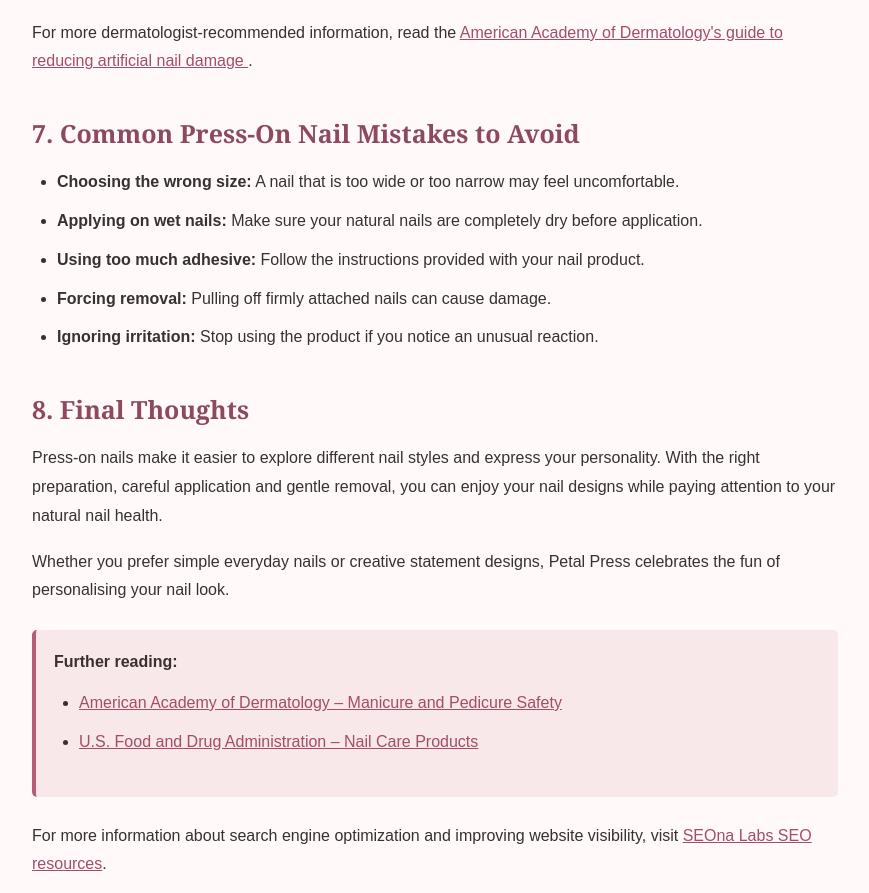
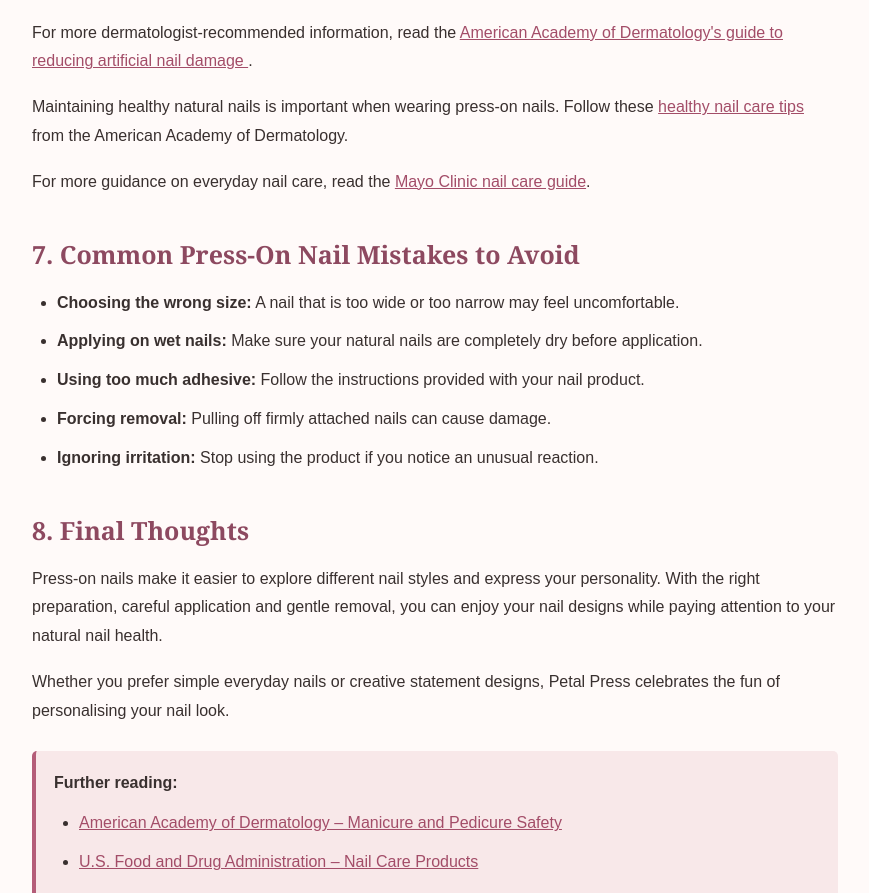
Before and after one commit to gunnidhi1504/petalpressnails, a plain HTML site: page blog.html in a window 1280 px wide. Shown: the part 3369-4262 px from the top of the page, without its empty margins (205-1074 px from the left). Drawn offline with Linux system fonts and the light colour scheme.

Commit message:
Update blog.html

```diff
--- a/blog.html
+++ b/blog.html
@@ -393,6 +393,16 @@
             American Academy of Dermatology's guide to reducing artificial nail damage
         </a>.
     </p>
+    <p>
+  Maintaining healthy natural nails is important when wearing press-on nails.
+  Follow these <a href="https://www.aad.org/public/everyday-care/nail-care-secrets/basics/healthy-nail-tips" target="_blank" rel="noopener noreferrer">healthy nail care tips</a>
+  from the American Academy of Dermatology.
+</p>
+
+<p>
+  For more guidance on everyday nail care, read the
+  <a href="https://www.mayoclinic.org/healthy-lifestyle/adult-health/in-depth/nails/art-20044954" target="_blank" rel="noopener noreferrer">Mayo Clinic nail care guide</a>.
+</p>
 
     <h2>7. Common Press-On Nail Mistakes to Avoid</h2>
 
```
